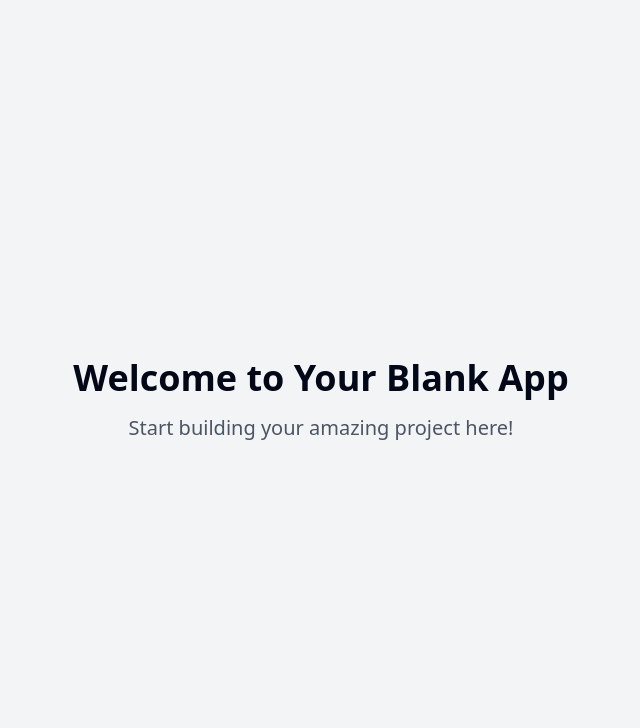
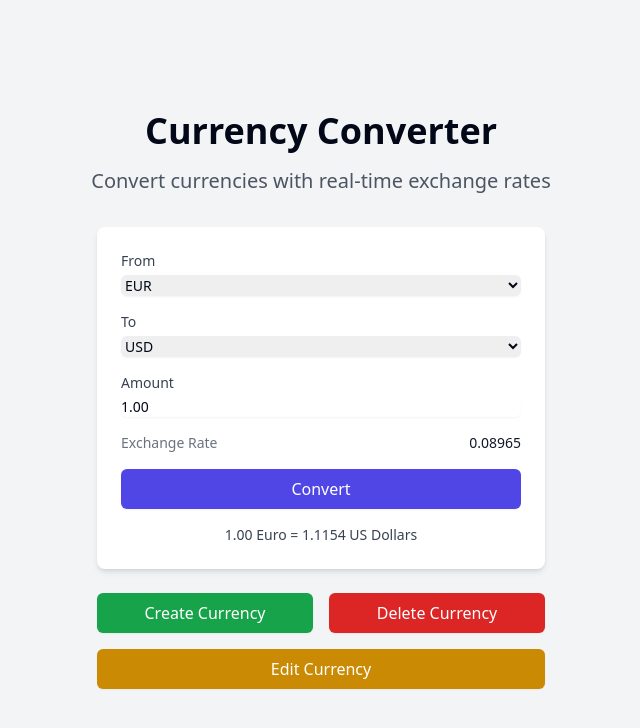
Before and after one commit to GiorgosIo/p-3542, a React (Vite) app: page / in a window 1280 px wide. Shown: the top 728 px of the page, without its empty margins (319-959 px from the left). Built offline with nearby package versions, Linux system fonts and the light colour scheme.

Commit message:
Build pixel perfect UI clone
Implement a pixel perfect UI clone based on the provided Figma design.
[skip gpt_engineer]

```diff
--- /dev/null
+++ b/src/components/ButtonGroup.tsx
@@ -0,0 +1,19 @@
+const ButtonGroup = () => {
+  return (
+    <div className="flex flex-col space-y-4">
+      <div className="flex space-x-4">
+        <button className="flex-1 bg-green-600 text-white py-2 px-4 rounded-md shadow-sm hover:bg-green-700 focus:outline-none focus:ring-2 focus:ring-green-500 focus:ring-offset-2">
+          Create Currency
+        </button>
+        <button className="flex-1 bg-red-600 text-white py-2 px-4 rounded-md shadow-sm hover:bg-red-700 focus:outline-none focus:ring-2 focus:ring-red-500 focus:ring-offset-2">
+          Delete Currency
+        </button>
+      </div>
+      <button className="w-full bg-yellow-600 text-white py-2 px-4 rounded-md shadow-sm hover:bg-yellow-700 focus:outline-none focus:ring-2 focus:ring-yellow-500 focus:ring-offset-2">
+        Edit Currency
+      </button>
+    </div>
+  );
+};
+
+export default ButtonGroup;
--- /dev/null
+++ b/src/components/CurrencyConverter.tsx
@@ -0,0 +1,51 @@
+import { useState } from "react";
+
+const CurrencyConverter = () => {
+  const [amount, setAmount] = useState("1.00");
+  const [exchangeRate, setExchangeRate] = useState("0.08965");
+  const [result, setResult] = useState("1.00 Euro = 1.1154 US Dollars");
+
+  const handleConvert = () => {
+    // Logic for currency conversion
+    setResult("Conversion result here");
+  };
+
+  return (
+    <div className="bg-white shadow-md rounded-lg p-6 mb-6">
+      <div className="mb-4">
+        <label className="block text-sm font-medium text-gray-700">From</label>
+        <select className="mt-1 block w-full rounded-md border-gray-300 shadow-sm focus:border-indigo-500 focus:ring-indigo-500 sm:text-sm">
+          <option value="EUR">EUR</option>
+        </select>
+      </div>
+      <div className="mb-4">
+        <label className="block text-sm font-medium text-gray-700">To</label>
+        <select className="mt-1 block w-full rounded-md border-gray-300 shadow-sm focus:border-indigo-500 focus:ring-indigo-500 sm:text-sm">
+          <option value="USD">USD</option>
+        </select>
+      </div>
+      <div className="mb-4">
+        <label className="block text-sm font-medium text-gray-700">Amount</label>
+        <input
+          type="text"
+          value={amount}
+          onChange={(e) => setAmount(e.target.value)}
+          className="mt-1 block w-full rounded-md border-gray-300 shadow-sm focus:border-indigo-500 focus:ring-indigo-500 sm:text-sm"
+        />
+      </div>
+      <div className="flex justify-between items-center mb-4">
+        <span className="text-sm text-gray-500">Exchange Rate</span>
+        <span className="text-sm font-medium text-gray-900">{exchangeRate}</span>
+      </div>
+      <button
+        onClick={handleConvert}
+        className="w-full bg-indigo-600 text-white py-2 px-4 rounded-md shadow-sm hover:bg-indigo-700 focus:outline-none focus:ring-2 focus:ring-indigo-500 focus:ring-offset-2"
+      >
+        Convert
+      </button>
+      <div className="mt-4 text-center text-sm text-gray-700">{result}</div>
+    </div>
+  );
+};
+
+export default CurrencyConverter;
--- a/src/pages/Index.tsx
+++ b/src/pages/Index.tsx
@@ -1,12 +1,17 @@
-// Update this page (the content is just a fallback if you fail to update the page)
+import CurrencyConverter from "@/components/CurrencyConverter";
+import ButtonGroup from "@/components/ButtonGroup";
 
 const Index = () => {
   return (
-    <div className="min-h-screen flex items-center justify-center bg-gray-100">
-      <div className="text-center">
-        <h1 className="text-4xl font-bold mb-4">Welcome to Your Blank App</h1>
-        <p className="text-xl text-gray-600">Start building your amazing project here!</p>
-      </div>
+    <div className="min-h-screen flex flex-col items-center justify-center bg-gray-100 p-4">
+      <header className="text-center mb-8">
+        <h1 className="text-4xl font-bold mb-4">Currency Converter</h1>
+        <p className="text-xl text-gray-600">Convert currencies with real-time exchange rates</p>
+      </header>
+      <main className="w-full max-w-md">
+        <CurrencyConverter />
+        <ButtonGroup />
+      </main>
     </div>
   );
 };
```
